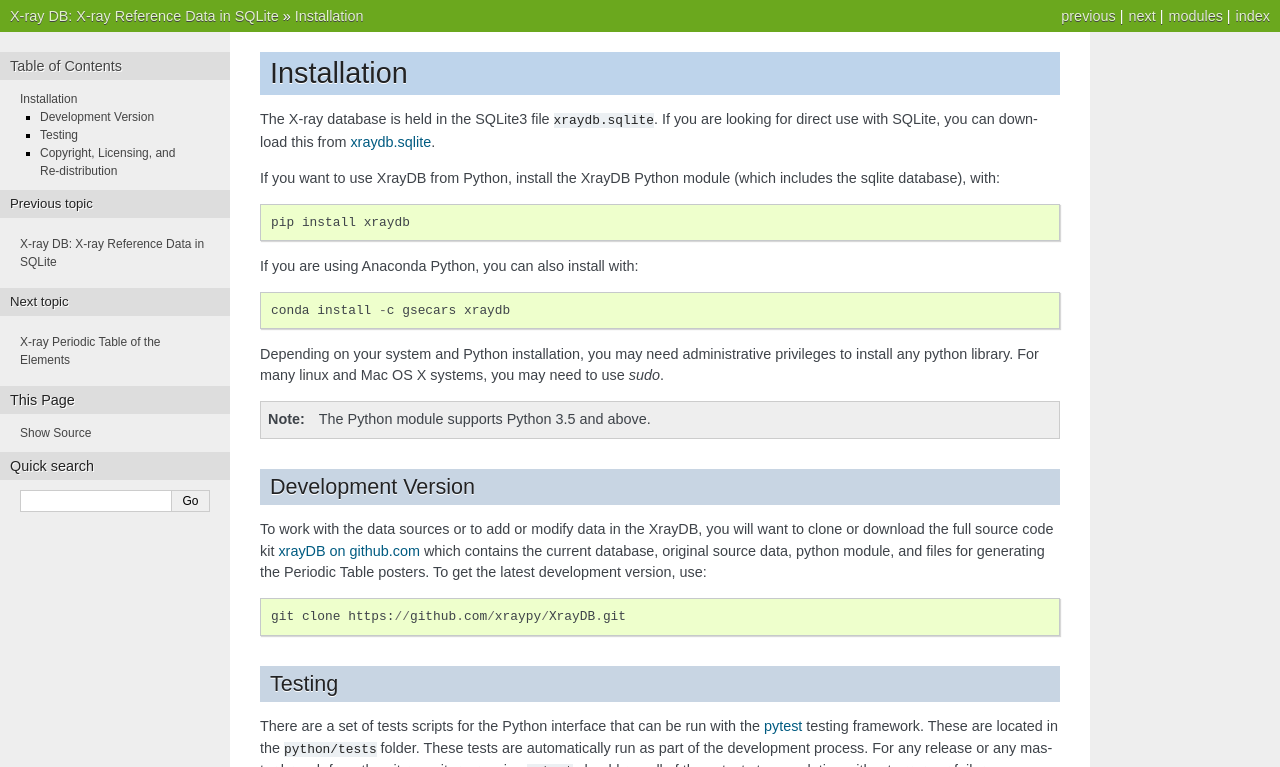
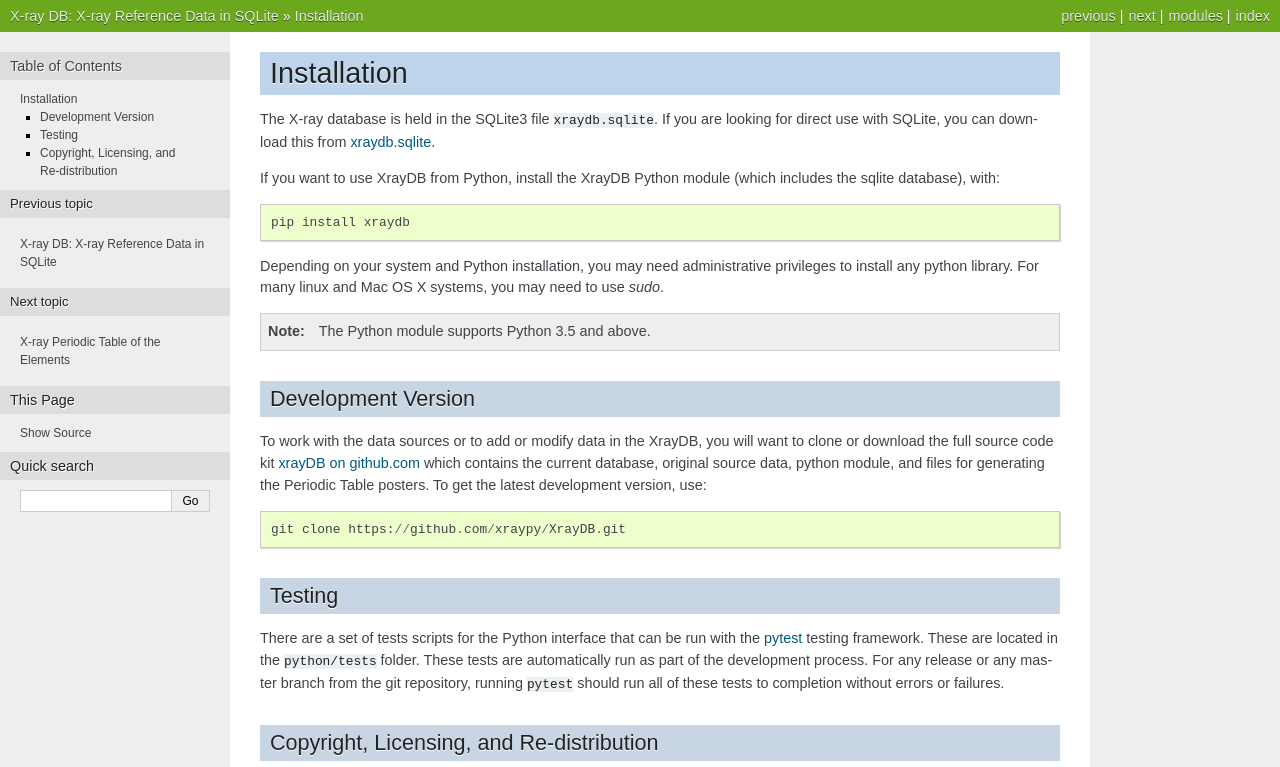
Before and after one commit to xraypy/XrayDB, a Sphinx documentation site: the page built from doc/installation.rst, in a window 1280 px wide, cut to the strip 0-767 px from the top of the page. Built offline with Sphinx 7.4.7, drawn with Linux system fonts in a browser that asks for light colours; the version number could not be read and is left out.

Commit message:
more doc tweaks

```diff
--- a/doc/examples.rst
+++ b/doc/examples.rst
@@ -319,9 +319,9 @@ can be separated into the various source of attenuation as
    :nowrap:
 
    \begin{eqnarray*}
-      & I_{\rm photo} & =  I_{\rm atten} \, \mu_{\rm photo} &/ \mu_{\rm total} \\
-      & I_{\rm incoh} & =  I_{\rm atten} \, \mu_{\rm incoh} &/ \mu_{\rm total} \\
-      & I_{\rm coh}   & =  I_{\rm atten} \, \mu_{\rm coh}   &/ \mu_{\rm total} \\
+      & I_{\rm photo} & =  I_{\rm atten} \, \mu_{\rm photo} / \mu_{\rm total} \\
+      & I_{\rm incoh} & =  I_{\rm atten} \, \mu_{\rm incoh} / \mu_{\rm total} \\
+      & I_{\rm coh}   & =  I_{\rm atten} \, \mu_{\rm coh}   / \mu_{\rm total} \\
    \end{eqnarray*}
 
 The photo-electric effect converts all of the X-ray energy into a current of
--- a/doc/index.rst
+++ b/doc/index.rst
@@ -34,7 +34,7 @@ data for cross-sections are typically most reliable between about 250 eV to
 about 250,000 eV.  Elements from Z=1 to 92 are supported, with some data
 are included for elements between Z=93 and Z=98.
 
-The current version of the XrayDB is **8.1**, and the version of the Python
+The current version of the XrayDB is **9.1**, and the version of the Python
 module is |release|.   See Also:
 
    * `XrayDB Web App (CARS, U Chicago)`_ and `XrayDB Web App
--- a/doc/installation.rst
+++ b/doc/installation.rst
@@ -14,10 +14,6 @@ If you want to use XrayDB from Python, install the XrayDB Python module
 (which includes the sqlite database), with::
 
    pip install xraydb
-
-If you are using Anaconda Python, you can also install with::
-
-   conda install -c gsecars xraydb
 
 Depending on your system and Python installation, you may need
 administrative privileges to install any python library.  For many linux
```
